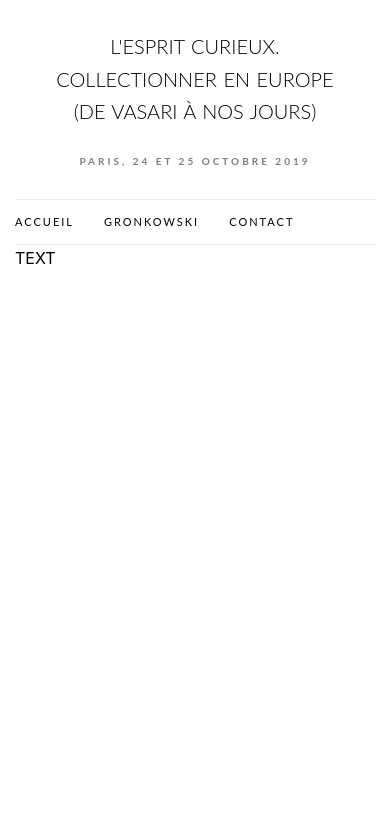
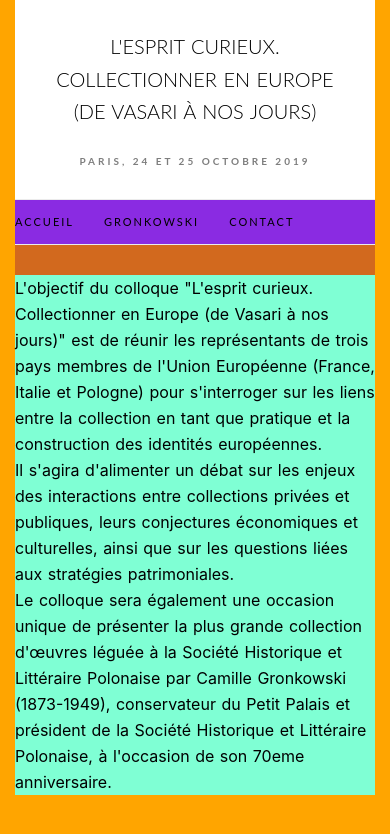
Before and after one commit to mustsee/lespritcurieux, a Nuxt app: page / in a window 390 px wide. Shown: the top 834 px of the page. Built offline with nearby package versions, Linux system fonts and the light colour scheme.

Commit message:
add css layout for the home page with multiple media queries

```diff
--- a/components/Navbar.vue
+++ b/components/Navbar.vue
@@ -26,7 +26,7 @@
             width: 1010px;
         }
         .menu {
-            //background-color: blueviolet;
+            background-color: blueviolet;
             border-top: solid 1px #ebebeb;
             border-bottom: solid 1px #ebebeb;
             padding: 13px 0; // Je peux monter à 17px, pour que ce soit à 53px total
--- a/layouts/default.vue
+++ b/layouts/default.vue
@@ -3,7 +3,9 @@
         <div class="container">
             <top/>
             <navbar/>
-            <nuxt/>
+            <div class="content">
+                <nuxt/>
+            </div>
         </div>
     </div>
 </template>
@@ -48,7 +50,8 @@
     .page {
         display: flex;
         justify-content: center;
-        //background-color: grey;
+        background-color: grey;
+        min-height: 100vh;
     }
 
     .container {
@@ -56,8 +59,23 @@
         padding: 0 15px;
         display: flex;
         flex-direction: column;
-        //background-color: orange;
+        background-color: orange;
+    }
+
+    .content {
+        background-color: chocolate;
+        width: 100%;
+        margin-left: auto;
+        margin-right: auto;
+        padding-top: 30px;
+        @media (min-width: 768px) {
+            width: 720px;
+        }
         @media (min-width: 991px) {
+            width: 617px;
+        }
+        @media (min-width: 1200px) {
+            width: 663px;
         }
     }
 </style>
--- a/pages/index.vue
+++ b/pages/index.vue
@@ -1,19 +1,27 @@
 <template>
-  <section>
-    <div>
-     TEXT
-    </div>
-  </section>
+    <section class="home">
+        <div>
+            L'objectif du colloque "L'esprit curieux. Collectionner en Europe (de Vasari à nos jours)" est de réunir les
+            représentants de trois pays membres de l'Union Européenne (France, Italie et Pologne) pour s'interroger sur
+            les liens entre la collection en tant que pratique et la construction des identités européennes.
+        </div>
+        <div>
+            Il s'agira d'alimenter un débat sur les enjeux des interactions entre collections privées et publiques,
+            leurs conjectures économiques et culturelles, ainsi que sur les questions liées aux stratégies
+            patrimoniales.
+        </div>
+        <div>
+            Le colloque sera également une occasion unique de présenter la plus grande collection d'œuvres léguée à la
+            Société Historique et Littéraire Polonaise par Camille Gronkowski (1873-1949), conservateur du Petit Palais
+            et président de la Société Historique et Littéraire Polonaise, à l'occasion de son 70eme anniversaire.
+        </div>
+    </section>
 </template>
 
 <style lang="scss" scoped>
-.container2 {
-  margin: 0 auto;
-  min-height: 100vh;
-  display: flex;
-  justify-content: center;
-  align-items: center;
-  text-align: center;
-  //background-color: aquamarine;
-}
+    .home {
+        //margin: 0 auto;
+        //text-align: center;
+        background-color: aquamarine;
+    }
 </style>
```
